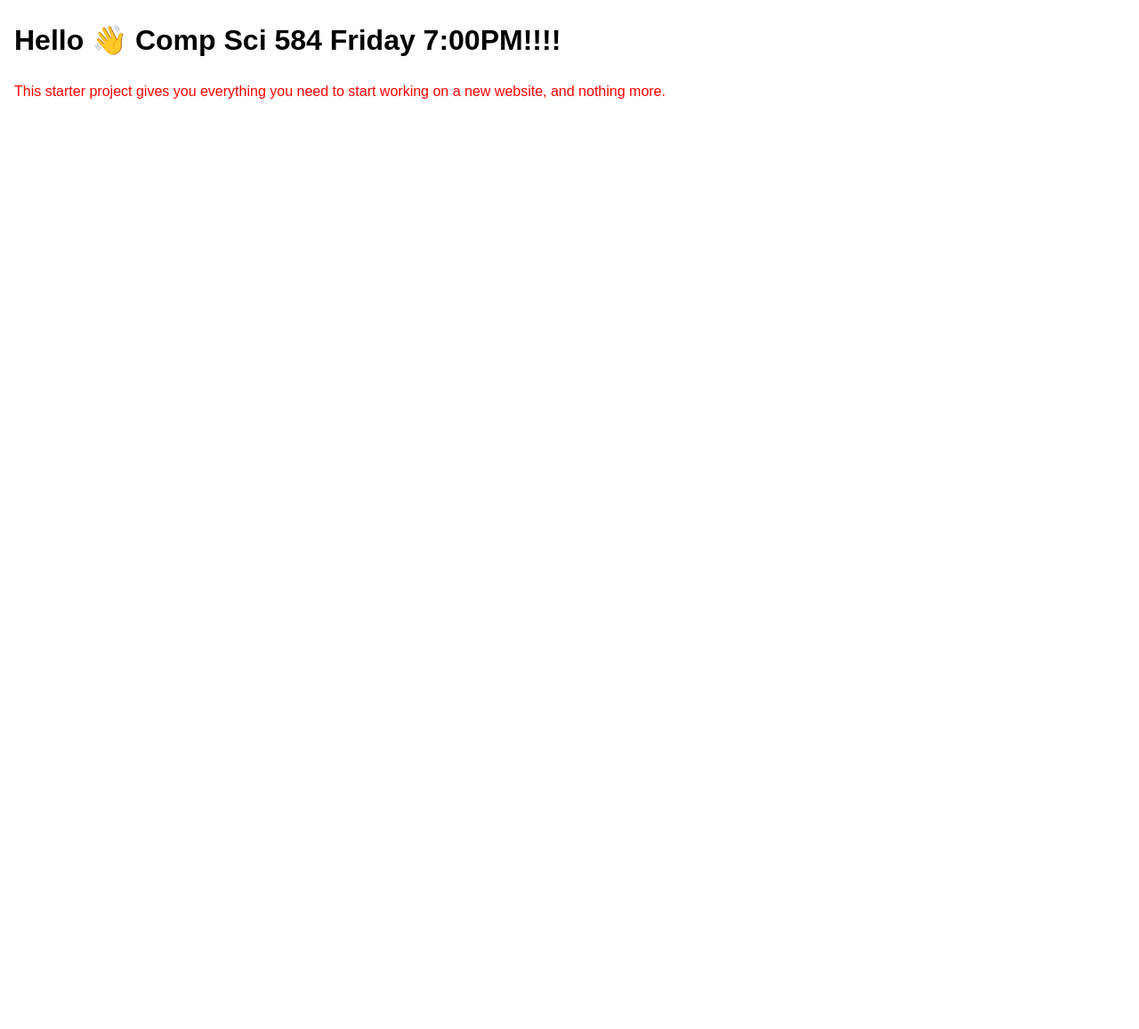
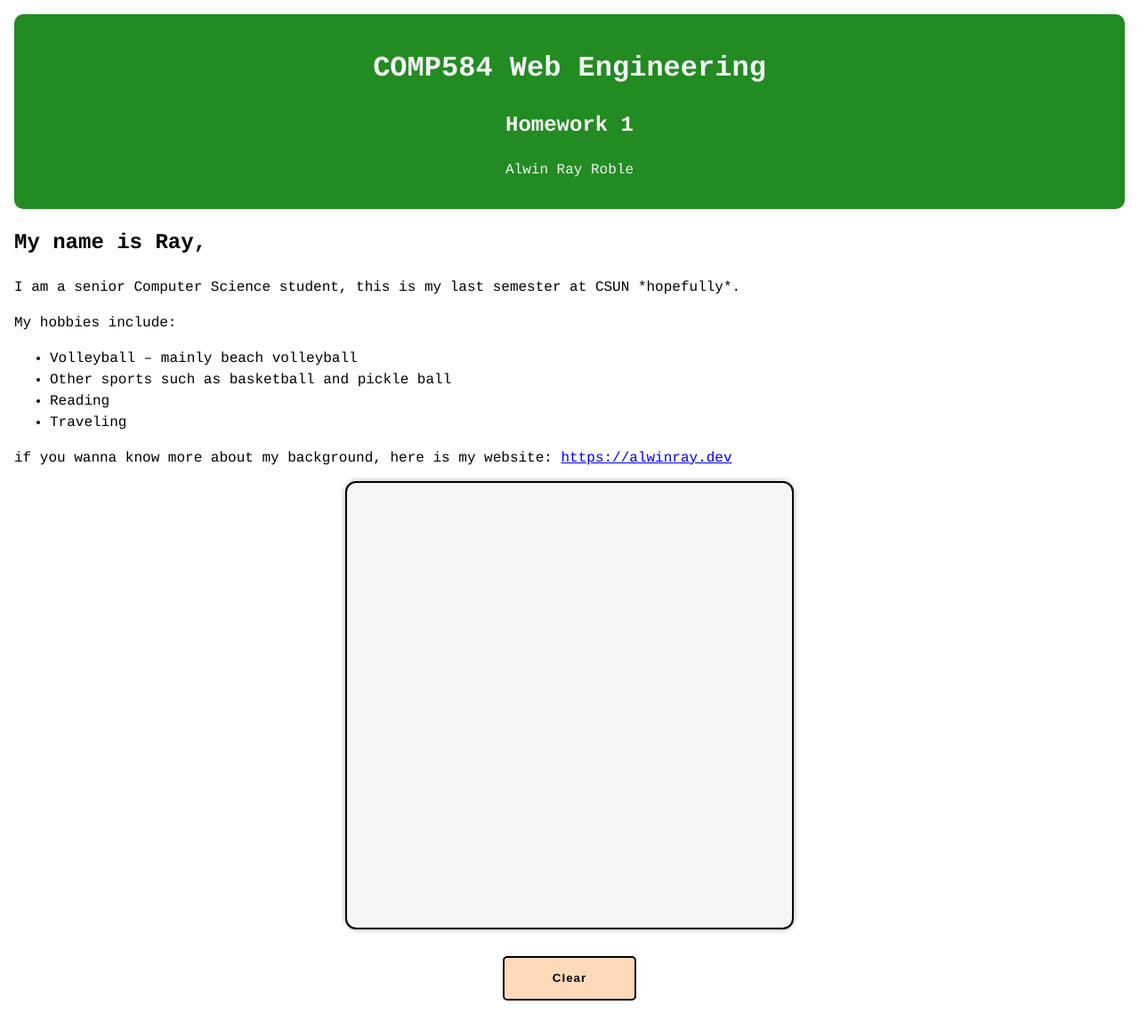
Before and after one commit to Alwinray37/comp584-hw1, a plain HTML site: page index.html in a window 1280 px wide. Shown: the whole page at 89% size. Before the commit the page ends 800 px from the top, so only its background shows below. Drawn offline with Linux system fonts and the light colour scheme.

Commit message:
final draft

```diff
--- a/index.html
+++ b/index.html
@@ -4,21 +4,38 @@
 	<meta charset="utf-8" />
 	<meta name="viewport" content="width=device-width, initial-scale=1" />
 	<link rel="icon" href="https://glitch.com/favicon.ico" />
-
 	<title>Hello CSUN!</title>
-
 	<!-- import the webpage's stylesheet -->
 	<link rel="stylesheet" href="style.css" />
-
 	<!-- import the webpage's javascript file -->
 	<script src="script.js" defer></script>
 </head>
+
 <body>
 	<!-- this is the start of content -->
-    <h1>Hello 👋 Comp Sci 584 Friday 7:00PM!!!!</h1>
-    <p>
-      This starter project gives you everything you need to start working on a
-      new website, and nothing more.
-    </p>
+	<header>
+		<h1>COMP584 Web Engineering</h1>
+		<h2>Homework 1</h2>
+		<p>Alwin Ray Roble</p>
+	</header>
+	<main>
+		<h2>My name is Ray,</h2>
+		<p>I am a senior Computer Science student, this is my last semester at CSUN *hopefully*.</p>
+		<p>My hobbies include:</p>
+		<ul>
+			<li>Volleyball – mainly beach volleyball</li>
+			<li>Other sports such as basketball and pickle ball</li>
+			<li>Reading</li>
+			<li>Traveling</li>
+		</ul>
+
+		<p>if you wanna know more about my background, here is my website: <a href="https://alwinray.dev">https://alwinray.dev</a></p>
+
+		<container>
+
+		</container>
+		<button id="clearContainer">Clear</button>
+	</main>
 </body>
+
 </html>
--- a/script.js
+++ b/script.js
@@ -1,4 +1,29 @@
 /* If you're feeling fancy you can add interactivity
     to your site with Javascript */
 
-console.log("Hello, world!");
+let container = document.querySelector("container");
+let clearButton = document.querySelector("#clearContainer");
+
+for (let i = 0; i < 2500; i++) {
+    let square = document.createElement("square");
+    square.addEventListener("mousedown", changeColor);
+    square.addEventListener("mouseenter", event => {
+        if (event.buttons === 1) {
+            changeColor(event);
+        }
+    });
+
+    container.appendChild(square);
+}
+
+function changeColor(event) {
+    event.target.style.backgroundColor = "blue";
+}
+
+clearButton.addEventListener("click", clearContainer);
+    function clearContainer() {
+    let squares = document.querySelectorAll("square");
+    squares.forEach(square => {
+        square.style.backgroundColor = "whitesmoke";
+    });
+}
--- a/style.css
+++ b/style.css
@@ -6,29 +6,66 @@ html {
   font-size: 16px;
 }
 
-*,
-*:before,
-*:after {
-  box-sizing: inherit;
+*{
+  box-sizing:border-box;
 }
 
 /* adjust typography defaults */
 body {
   margin: 1rem;
-  font-family: sans-serif;
+  font-family: courier, monospace;
   line-height: 1.5;
 }
 
-/* images and videos max out at full width */
-img,
-video {
-  height: auto;
-  max-width: 100%;
+header{
+  background-color: forestgreen;
+  color:whitesmoke;
+  padding: 1rem;
+  text-align: center;
+  border-radius: 10px;
 }
 
-p {
-  color: red;
+#counter {
+  margin: 1.5rem 0;
 }
 
-
-p {}
+#count-button {
+  padding: 0.5rem 1rem;
+  cursor: pointer;
+}
+container{
+  display: flex;
+  flex-wrap: wrap;
+  background-color: whitesmoke;
+  height: 500px;
+  width: 500px;
+  margin: 0 auto;
+  border-radius: 10px;
+  box-shadow: 0px 0px 10px -2px black;
+  outline: 2px solid black;
+  z-index: 1;
+}
+square{
+  background-color: transparent;
+  height: 10px;
+  width: 10px;
+  /* outline: 1px solid gray; */
+  border-radius: 50%;
+}
+#clearContainer{
+  display: block;
+  padding: .5rem 1rem;
+  border-radius: 5px;
+  border: 2px solid black;
+  font-weight: bold;
+  letter-spacing: 1px;
+  background-color: peachpuff;
+  width: 150px;
+  height: 50px;
+  margin: 2rem auto;
+}
+#clearContainer:hover{
+  background-color: lightcoral;
+  color: whitesmoke;
+  cursor: pointer;
+}
```
Also changed, not shown: 1 other file. Lines whose indentation alone changed are shown as unchanged.
